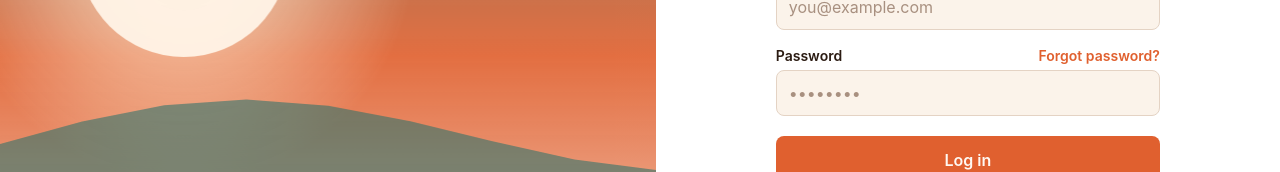
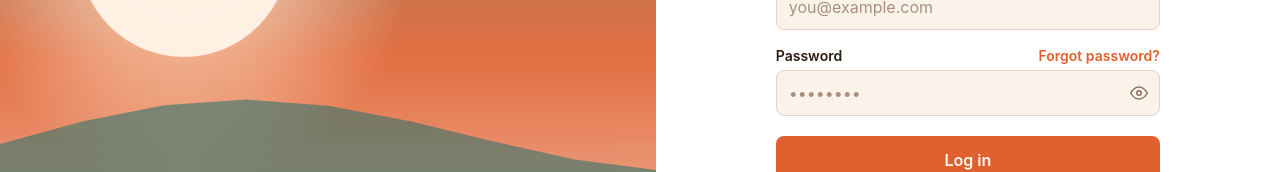
Before and after one commit to estebanzuniga/voyapp, a React (Vite) app in the folder frontend/: page /login in a window 1280 px wide. Shown: the part 400-572 px from the top of the page. Built offline with nearby package versions, Linux system fonts and the light colour scheme; no server answers.

Commit message:
feat: integrate PasswordInput component for password fields in ChangePasswordModal, AuthPage, and ResetPasswordPage

```diff
--- a/frontend/src/components/ChangePasswordModal.jsx
+++ b/frontend/src/components/ChangePasswordModal.jsx
@@ -3,6 +3,7 @@ import { useMutation } from '@apollo/client/react'
 import { CHANGE_PASSWORD_MUTATION } from '../graphql/mutations'
 import { Modal } from './Modal'
 import { CheckIcon, XIcon } from './Icons'
+import { PasswordInput } from './PasswordInput'
 
 export function ChangePasswordModal({ onClose }) {
   const [currentPassword, setCurrentPassword] = useState('')
@@ -57,14 +58,13 @@ export function ChangePasswordModal({ onClose }) {
               <label htmlFor="currentPassword" className="text-sm font-semibold text-ink">
                 Current password
               </label>
-              <input
+              <PasswordInput
                 id="currentPassword"
-                type="password"
                 required
                 value={currentPassword}
                 onChange={(event) => setCurrentPassword(event.target.value)}
                 autoComplete="current-password"
-                className="rounded-lg border border-border bg-surface-2 px-3 py-2.5 text-ink focus:outline-2 focus:outline-accent"
+                className="w-full rounded-lg border border-border bg-surface-2 py-2.5 pl-3 pr-10 text-ink focus:outline-2 focus:outline-accent"
               />
             </div>
 
@@ -72,15 +72,14 @@ export function ChangePasswordModal({ onClose }) {
               <label htmlFor="newPassword" className="text-sm font-semibold text-ink">
                 New password
               </label>
-              <input
+              <PasswordInput
                 id="newPassword"
-                type="password"
                 required
                 minLength={8}
                 value={newPassword}
                 onChange={(event) => setNewPassword(event.target.value)}
                 autoComplete="new-password"
-                className="rounded-lg border border-border bg-surface-2 px-3 py-2.5 text-ink focus:outline-2 focus:outline-accent"
+                className="w-full rounded-lg border border-border bg-surface-2 py-2.5 pl-3 pr-10 text-ink focus:outline-2 focus:outline-accent"
               />
             </div>
 
@@ -88,15 +87,14 @@ export function ChangePasswordModal({ onClose }) {
               <label htmlFor="confirmPassword" className="text-sm font-semibold text-ink">
                 Confirm new password
               </label>
-              <input
+              <PasswordInput
                 id="confirmPassword"
-                type="password"
                 required
                 minLength={8}
                 value={confirmPassword}
                 onChange={(event) => setConfirmPassword(event.target.value)}
                 autoComplete="new-password"
-                className="rounded-lg border border-border bg-surface-2 px-3 py-2.5 text-ink focus:outline-2 focus:outline-accent"
+                className="w-full rounded-lg border border-border bg-surface-2 py-2.5 pl-3 pr-10 text-ink focus:outline-2 focus:outline-accent"
               />
             </div>
 
--- a/frontend/src/components/Icons.jsx
+++ b/frontend/src/components/Icons.jsx
@@ -261,3 +261,14 @@ export function EyeIcon(props) {
     </Icon>
   )
 }
+
+export function EyeOffIcon(props) {
+  return (
+    <Icon {...props}>
+      <path d="M9.88 9.88a3 3 0 1 0 4.24 4.24" />
+      <path d="M10.73 5.08A10.43 10.43 0 0 1 12 5c7 0 11 7 11 7a13.16 13.16 0 0 1-1.67 2.68" />
+      <path d="M6.61 6.61A13.53 13.53 0 0 0 1 12s4 7 11 7a9.74 9.74 0 0 0 5.39-1.61" />
+      <line x1="1" y1="1" x2="23" y2="23" />
+    </Icon>
+  )
+}
--- /dev/null
+++ b/frontend/src/components/PasswordInput.jsx
@@ -0,0 +1,24 @@
+import { useState } from 'react'
+import { EyeIcon, EyeOffIcon } from './Icons'
+
+// Wraps a plain <input> with a show/hide toggle - `className` styles the
+// input itself (pass `pr-10` so typed text doesn't run under the icon
+// button); everything else (id, value, onChange, required, ...) forwards
+// straight through, same as using <input> directly.
+export function PasswordInput({ className, ...props }) {
+  const [visible, setVisible] = useState(false)
+
+  return (
+    <div className="relative">
+      <input type={visible ? 'text' : 'password'} className={className} {...props} />
+      <button
+        type="button"
+        onClick={() => setVisible((current) => !current)}
+        aria-label={visible ? 'Hide password' : 'Show password'}
+        className="absolute right-2.5 top-1/2 -translate-y-1/2 cursor-pointer rounded p-0.5 text-muted hover:text-ink focus-visible:outline-2 focus-visible:outline-accent"
+      >
+        {visible ? <EyeOffIcon size={18} /> : <EyeIcon size={18} />}
+      </button>
+    </div>
+  )
+}
--- a/frontend/src/pages/AuthPage.jsx
+++ b/frontend/src/pages/AuthPage.jsx
@@ -4,6 +4,7 @@ import { useMutation } from '@apollo/client/react'
 import { useAuth } from '../hooks/useAuth'
 import { LOGIN_MUTATION, SIGNUP_MUTATION } from '../graphql/mutations'
 import { AuthVisualPanel } from '../components/AuthVisualPanel'
+import { PasswordInput } from '../components/PasswordInput'
 
 const COPY = {
   login: {
@@ -125,16 +126,15 @@ export function AuthPage({ mode }) {
                   </Link>
                 ) : null}
               </div>
-              <input
+              <PasswordInput
                 id="password"
-                type="password"
                 required
                 minLength={8}
                 value={password}
                 onChange={(event) => setPassword(event.target.value)}
                 placeholder="••••••••"
                 autoComplete={mode === 'login' ? 'current-password' : 'new-password'}
-                className="rounded-lg border border-border bg-surface-2 px-3 py-2.5 text-ink placeholder:text-muted/75 focus:outline-2 focus:outline-accent"
+                className="w-full rounded-lg border border-border bg-surface-2 py-2.5 pl-3 pr-10 text-ink placeholder:text-muted/75 focus:outline-2 focus:outline-accent"
               />
             </div>
 
--- a/frontend/src/pages/ResetPasswordPage.jsx
+++ b/frontend/src/pages/ResetPasswordPage.jsx
@@ -3,6 +3,7 @@ import { Link, useNavigate, useSearchParams } from 'react-router-dom'
 import { useMutation } from '@apollo/client/react'
 import { RESET_PASSWORD_MUTATION } from '../graphql/mutations'
 import { AuthVisualPanel } from '../components/AuthVisualPanel'
+import { PasswordInput } from '../components/PasswordInput'
 
 export function ResetPasswordPage() {
   const navigate = useNavigate()
@@ -59,16 +60,15 @@ export function ResetPasswordPage() {
                   <label htmlFor="newPassword" className="text-sm font-semibold text-ink">
                     New password
                   </label>
-                  <input
+                  <PasswordInput
                     id="newPassword"
-                    type="password"
                     required
                     minLength={8}
                     value={newPassword}
                     onChange={(event) => setNewPassword(event.target.value)}
                     placeholder="••••••••"
                     autoComplete="new-password"
-                    className="rounded-lg border border-border bg-surface-2 px-3 py-2.5 text-ink placeholder:text-muted/75 focus:outline-2 focus:outline-accent"
+                    className="w-full rounded-lg border border-border bg-surface-2 py-2.5 pl-3 pr-10 text-ink placeholder:text-muted/75 focus:outline-2 focus:outline-accent"
                   />
                 </div>
 
@@ -76,16 +76,15 @@ export function ResetPasswordPage() {
                   <label htmlFor="confirmPassword" className="text-sm font-semibold text-ink">
                     Confirm password
                   </label>
-                  <input
+                  <PasswordInput
                     id="confirmPassword"
-                    type="password"
                     required
                     minLength={8}
                     value={confirmPassword}
                     onChange={(event) => setConfirmPassword(event.target.value)}
                     placeholder="••••••••"
                     autoComplete="new-password"
-                    className="rounded-lg border border-border bg-surface-2 px-3 py-2.5 text-ink placeholder:text-muted/75 focus:outline-2 focus:outline-accent"
+                    className="w-full rounded-lg border border-border bg-surface-2 py-2.5 pl-3 pr-10 text-ink placeholder:text-muted/75 focus:outline-2 focus:outline-accent"
                   />
                 </div>
 
```
